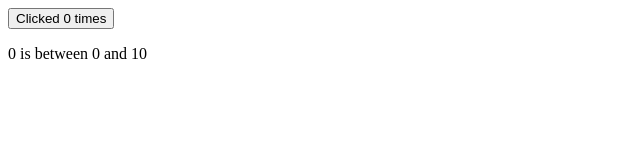
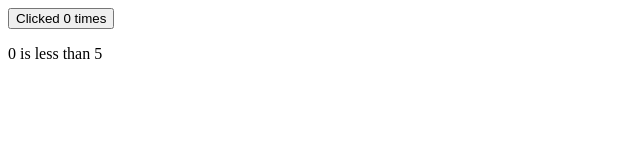
Before and after one commit to CharaD7/trySvelte5, a SvelteKit app: page / in a window 1280 px wide. Shown: the top 160 px of the page, without its empty margins (0-640 px from the left). Built offline with nearby package versions, Linux system fonts and the light colour scheme.

Commit message:
Added else if for count less than 5

```diff
--- a/src/routes/+page.svelte
+++ b/src/routes/+page.svelte
@@ -14,6 +14,8 @@ function increment() {
 
 {#if  count > 10}
   <p>{ count } is greater than 10.</p>
+{:else if count < 5}
+  <p>{ count } is less than 5</p>
 {:else}
-  <p>{ count } is between 0 and 10</p>
+  <p>{ count } is between 5 and 10</p>
 {/if}
```
